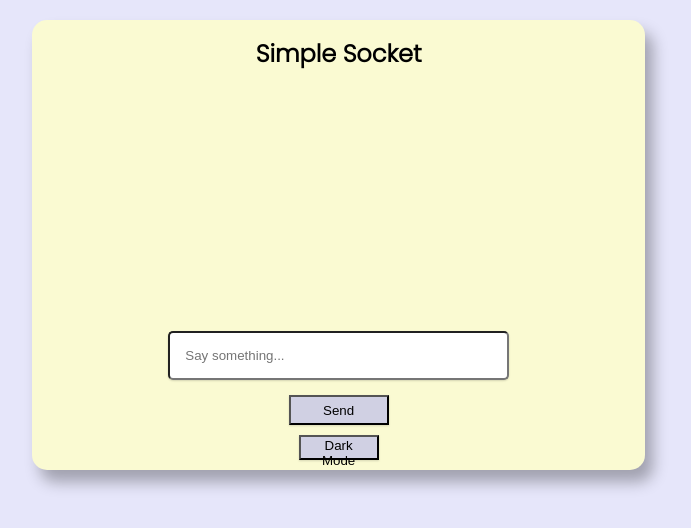
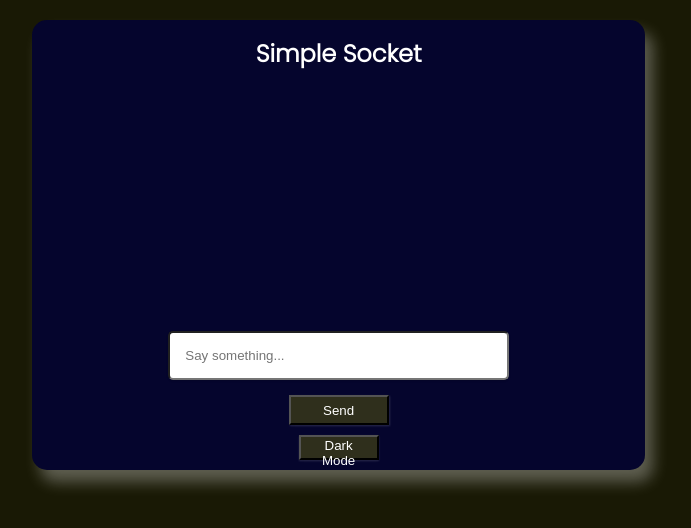
Before and after one commit to WabaScript/sockettesting, a website: page index.html in a window 1280 px wide. Both pictures are taken after a click on the button "Dark Mode". Shown: the whole page, without its empty margins (352-1043 px from the left). Drawn offline with Linux system fonts and the light colour scheme.

Commit message:
dark mode

```diff
--- a/index.html
+++ b/index.html
@@ -17,16 +17,17 @@
                 />
                 <div id="btn-container">
                     <button id="send-button" title="Send Message!">Send</button>
-                    <button id="dark-mode" title="Enable Dark Mode!">Dark Mode</button>
+                    <button id="dark-mode-button" title="Enable Dark Mode!">Dark Mode</button>
                 </div>
         </div>
             <script>
                 // On pageload run this function
                 (() => {
+                    const container = document.querySelector('#container');
                     const sendButton = document.querySelector('#send-button');
                     const messages = document.querySelector('#messages');
                     const messageInput = document.querySelector('#message-input');
-                    const darkButton = document.querySelector('#dark-mode');
+                    const darkButton = document.querySelector('#dark-mode-button');
 
                     let darkMode = false;
                     let ws;
@@ -64,6 +65,20 @@
 
                     darkButton.onclick = () => {
                         darkMode = !darkMode
+                        if (darkMode) {
+                            document.body.classList.add('body-dark-active');
+                            container.classList.add('container-dark-active');
+                            sendButton.classList.add('send-button-dark-active');
+                            messages.classList.add('messages-dark-active');
+                            darkButton.classList.add('dark-mode-button-active');
+                        }
+                        else {
+                            document.body.classList.remove('body-dark-active');
+                            container.classList.remove('container-dark-active');
+                            sendButton.classList.remove('send-button-dark-active');
+                            messages.classList.remove('messages-dark-active');
+                            darkButton.classList.remove('dark-mode-button-active');
+                        }
                     }
                     // Invoke socket connection
                     init();
--- a/public/style.css
+++ b/public/style.css
@@ -11,6 +11,13 @@ h1 {
     font-size: 24px;
 }
 
+.body-dark-active {
+    font-family: 'Poppins', sans-serif;
+    margin: 20px;
+    margin-left: 30%;
+    background-color: #191905;
+}
+
 #container {
     display: flex;
     align-items: center;
@@ -22,10 +29,29 @@ h1 {
     box-shadow: 8px 12px 15px 0px rgba(0,0,0,0.3);
 }
 
+.container-dark-active {
+    display: flex;
+    align-items: center;
+    flex-direction: column;
+    height: 450px;
+    width: 70%;
+    background-color: #05052d !important;
+    border-radius: 15px;
+    box-shadow: 8px 12px 15px 0px rgba(255,255,255,0.3) !important;
+    color: white !important;
+}
+
 #messages {
     height: 250px;
     overflow: scroll;
     width: 50%;
+}
+
+.messages-dark-active {
+    height: 250px;
+    overflow: scroll;
+    width: 50%;
+    background-color: #05052d !important;
 }
 
 /* Hover flow */
@@ -67,7 +93,7 @@ h1 {
     margin: 10px;
 }
 
-#dark-mode {
+#dark-mode-button {
     background-color: rgb(208, 208, 227);
     width: 80px;
     height: 25px;
@@ -76,11 +102,29 @@ h1 {
     align-self: center;
 }
 
-#dark-mode:hover {
+#dark-mode-button:hover {
     background-color: lavender;
     transform: scale(1.1, 1.1);
     border-radius: 10px;
     box-shadow: 0 5px 15px rgba(0,0,0,0.3);
+}
+
+.dark-mode-button-active {
+    background-color:  #2f2f1c !important;
+    width: 80px;
+    height: 25px;
+    box-shadow: 0 1px 2px rgba(255,255,255,0.15) !important;
+    transition: all 0.3s ease-in-out;
+    align-self: center;
+    color: white !important;
+}
+
+.dark-mode-button-active:hover {
+    background-color:  #191905 !important;
+    transform: scale(1.1, 1.1);
+    border-radius: 10px;
+    box-shadow: 0 5px 15px rgba(255,255,255,0.3) !important;
+    color: white !important;
 }
 
 #send-button {
@@ -99,3 +143,22 @@ h1 {
     border-radius: 10px;
     box-shadow: 0 5px 15px rgba(0,0,0,0.3);
 }
+
+.send-button-dark-active {
+    background-color: #2f2f1c !important;
+    width: 100px;
+    height: 30px;
+    margin-bottom: 10px;
+    margin-top: -5px;
+    box-shadow: 1px 1px 2px rgba(255,255,255,0.15) !important;
+    transition: all 0.3s ease-in-out;
+    color: white !important;
+}
+
+.send-button-dark-active:hover {
+    background-color: #191905 !important;
+    transform: scale(1.1, 1.1);
+    border-radius: 10px;
+    box-shadow: 0 5px 15px rgba(255,255,255,0.3) !important;
+    color: white !important;
+}
```
